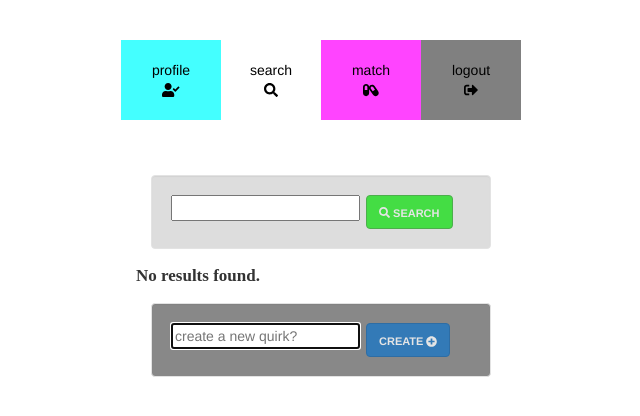
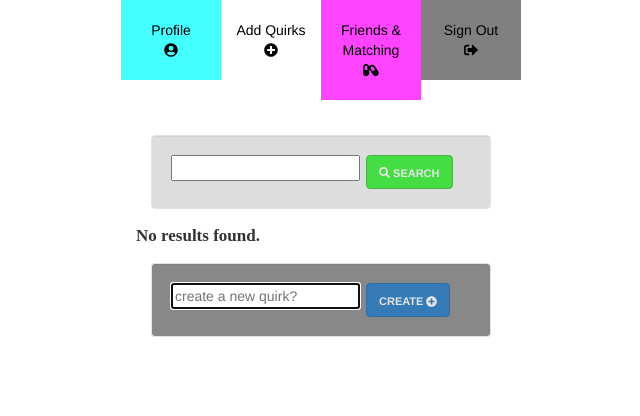
Before and after one commit to geofree-tze/findmykindredspirit.com, a Node server app: template views/search.ejs in a window 1280 px wide. Shown: the top 416 px of the page, without its empty margins (319-959 px from the left). Run offline with Node 20, Linux system fonts and the light colour scheme; the template is opened without the code that fills it, so the values that code supplies are empty; some libraries are stand-ins or nearby versions.

Commit message:
Add files via upload

```diff
--- a/views/partials/header2.ejs
+++ b/views/partials/header2.ejs
@@ -2,26 +2,17 @@
         <%- messages('message', locals) %>
 
 
-<br>
-<br>
-
 
 <div class="row">
-
-
-	<div class="row" style="text-align:center;">
-		<div class="col-xs-4"></div>
-		<div class="col-xs-1" style="background-color:#44ffff;"><br><a href="/profile" style="color:black;">profile<br><i class="fas fa-user-check"></i></a><br><br></div>
-		<div class="col-xs-1" style="background-color:white;"><br><a href="/search" style="color:black;">search<br><i class="fas fa-search"></i></a><br><br></div>
-		<div class="col-xs-1" style="background-color:#ff44ff;"><br><a href="/match" style="color:black;">match<br><i class="fas fa-capsules"></i></a><br><br></div>
-		<div class="col-xs-1" style="background-color:gray;"><br><a href="/logout" style="color:black;">logout<br><i class="fas fa-sign-out-alt"></i></a><br><br></div>
-	</div>
-
-
-	<br>
-	<br>
-
-
 	<div class="row">
 		<div class="col-md-4"></div>
 		<div class="col-md-4">
+
+			<div class="row" style="text-align:center;">
+				<div class="col-xs-3" style="background-color:#44ffff;"><br><a href="/profile" style="color:black;">Profile<br><i class="fas fa-user-circle"></i></a><br><br></div>
+				<div class="col-xs-3" style="background-color:white;"><br><a href="/search" style="color:black;">Add Quirks<br><i class="fas fa-plus-circle"></i></a><br><br></div>
+				<div class="col-xs-3" style="background-color:#ff44ff;"><br><a href="/friendstobe" style="color:black;">Friends & Matching<br><i class="fas fa-capsules"></i></a><br><br></div>
+				<div class="col-xs-3" style="background-color:gray;"><br><a href="/logout" style="color:black;">Sign Out<br><i class="fas fa-sign-out-alt"></i></a><br><br></div>
+			</div>
+
+			<br>
```
